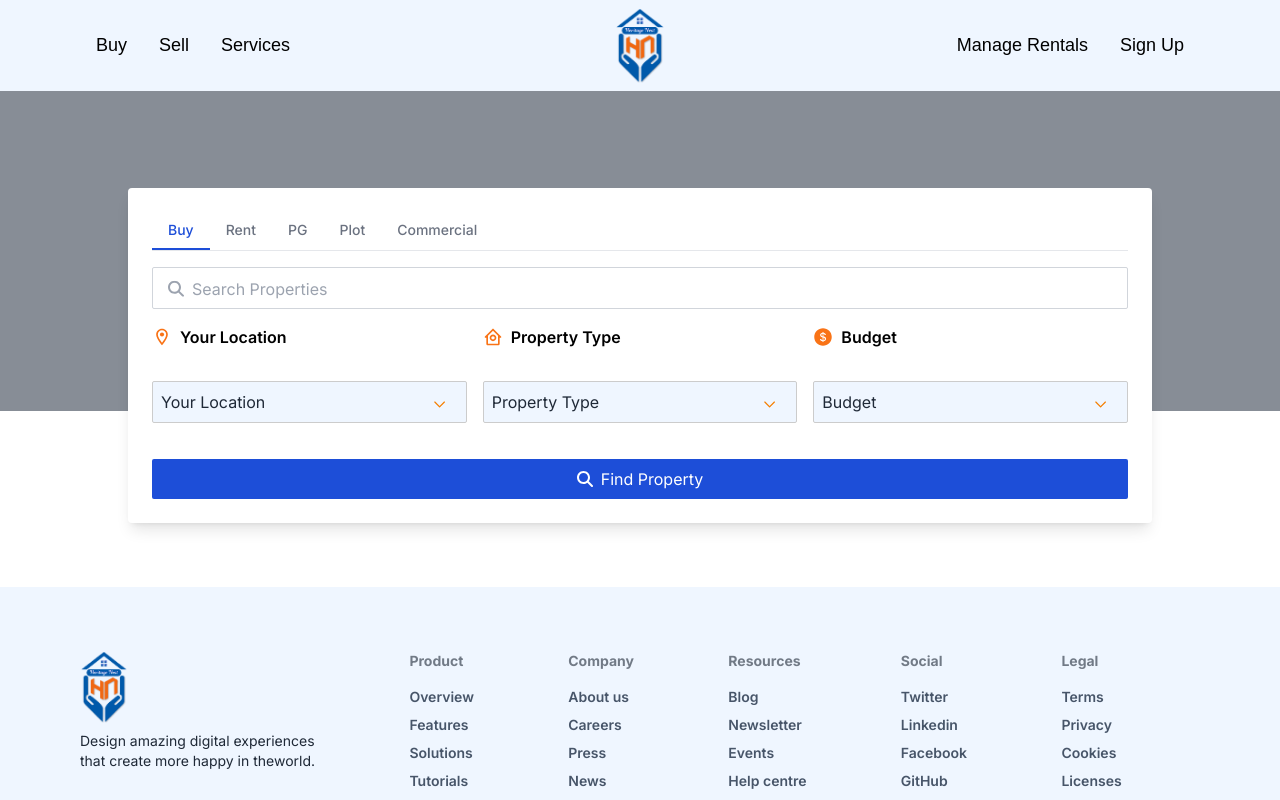
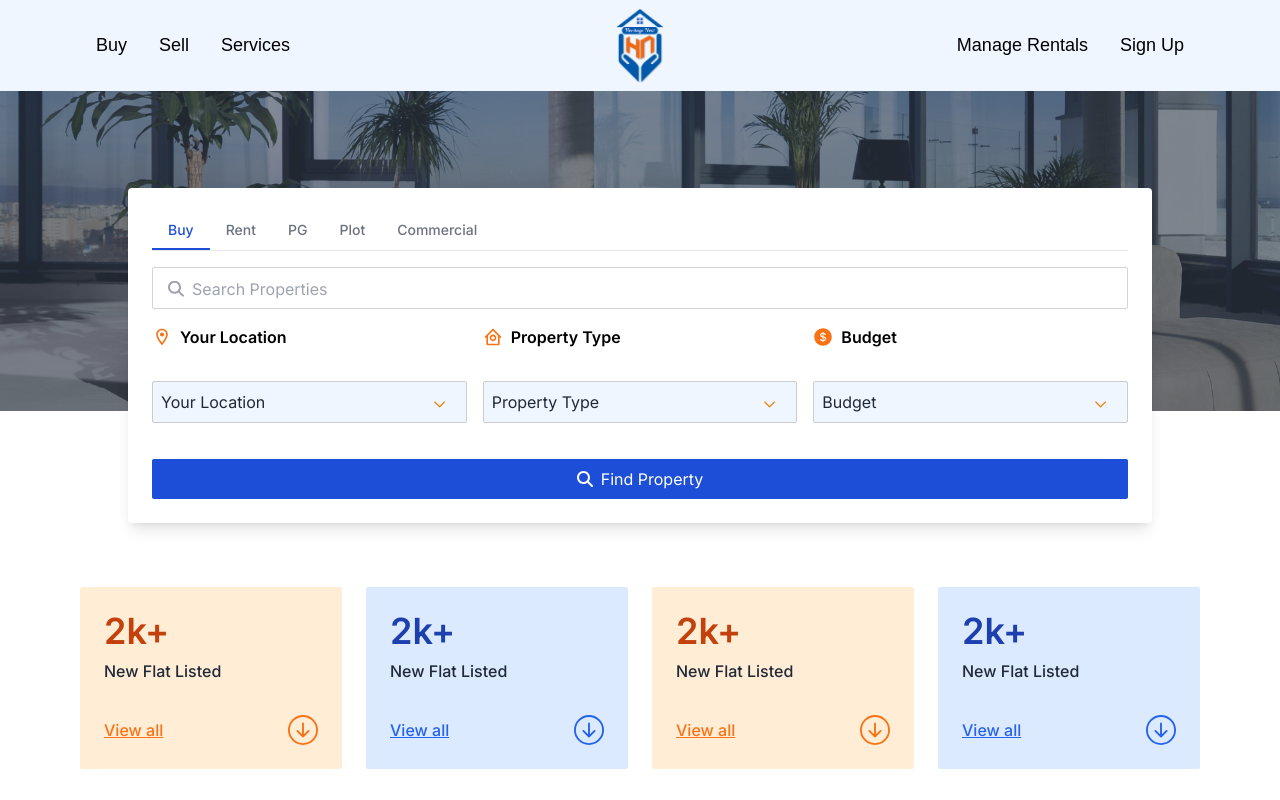
Before and after one commit to aansourav/Heritage, a Next.js app: page /buy in a window 1280 px wide. Shown: the top 800 px of the page. Built offline with nearby package versions, Linux system fonts and the light colour scheme.

Commit message:
"Added ListingCard component to BuyPage, removed BGImage import from SearchBox and updated backgroundImage URL"

```diff
--- a/components/buy-page/BuyPage.jsx
+++ b/components/buy-page/BuyPage.jsx
@@ -1,9 +1,11 @@
+import ListingCard from "./ListingCard";
 import SearchBox from "./SearchBox";
 
 const BuyPage = () => {
     return (
         <>
             <SearchBox />
+            <ListingCard />
         </>
     );
 };
--- /dev/null
+++ b/components/buy-page/ListingCard.jsx
@@ -0,0 +1,76 @@
+import Link from "next/link";
+import { BsArrowDownCircle } from "react-icons/bs";
+import Section from "../ui/Section";
+
+export default function ListingCard() {
+    const cards = [
+        {
+            number: 2,
+            disc: "New Flat Listed",
+            route: "/",
+            color: "orange",
+        },
+        {
+            number: 2,
+            disc: "New Flat Listed",
+            route: "/",
+            color: "blue",
+        },
+        {
+            number: 2,
+            disc: "New Flat Listed",
+            route: "/",
+            color: "orange",
+        },
+        {
+            number: 2,
+            disc: "New Flat Listed",
+            route: "/",
+            color: "blue",
+        },
+    ];
+    return (
+        <>
+            <Section>
+                <div className="grid grid-cols-1 gap-6 my-20 sm:grid-cols-2 md:grid-cols-4">
+                    {cards.map((card, idx) => (
+                        <div
+                            key={idx}
+                            className={`card rounded-sm ${
+                                card.color === "blue"
+                                    ? "bg-blue-100"
+                                    : "bg-orange-100"
+                            }`}
+                        >
+                            <div className="card-body p-6">
+                                <h2
+                                    className={`card-title text-4xl ${
+                                        card.color === "blue"
+                                            ? "text-blue-800"
+                                            : "text-orange-700"
+                                    }`}
+                                >
+                                    {card.number}k+
+                                </h2>
+                                <p className="font-medium mb-6">{card.disc}</p>
+                                <div>
+                                    <Link
+                                        href={"/"}
+                                        className={`underline flex font-medium justify-between items-center ${
+                                            card.color === "blue"
+                                                ? "text-blue-600"
+                                                : "text-orange-500"
+                                        }`}
+                                    >
+                                        View all
+                                        <BsArrowDownCircle className="text-3xl " />
+                                    </Link>
+                                </div>
+                            </div>
+                        </div>
+                    ))}
+                </div>
+            </Section>
+        </>
+    );
+}
--- a/components/buy-page/SearchBox.jsx
+++ b/components/buy-page/SearchBox.jsx
@@ -5,7 +5,6 @@ import { AiFillDollarCircle } from "react-icons/ai";
 import { BiHomeCircle } from "react-icons/bi";
 import { FaMagnifyingGlass } from "react-icons/fa6";
 import { MdOutlineLocationOn } from "react-icons/md";
-import BGImage from "../../public/assets/images/buy_page_bg.jpeg";
 import Section from "../ui/Section";
 
 const SearchBox = () => {
@@ -47,7 +46,7 @@ const SearchBox = () => {
         <Section
             sectionClass="relative md:h-80 h-screen bg-cover bg-center mb-20 md:mb-44"
             style={{
-                backgroundImage: `url(${BGImage})`,
+                backgroundImage: `url("/assets/images/buy_page_bg.jpeg")`,
             }}
         >
             <div className="absolute inset-0 bg-gray-700 bg-opacity-60"></div>
```
